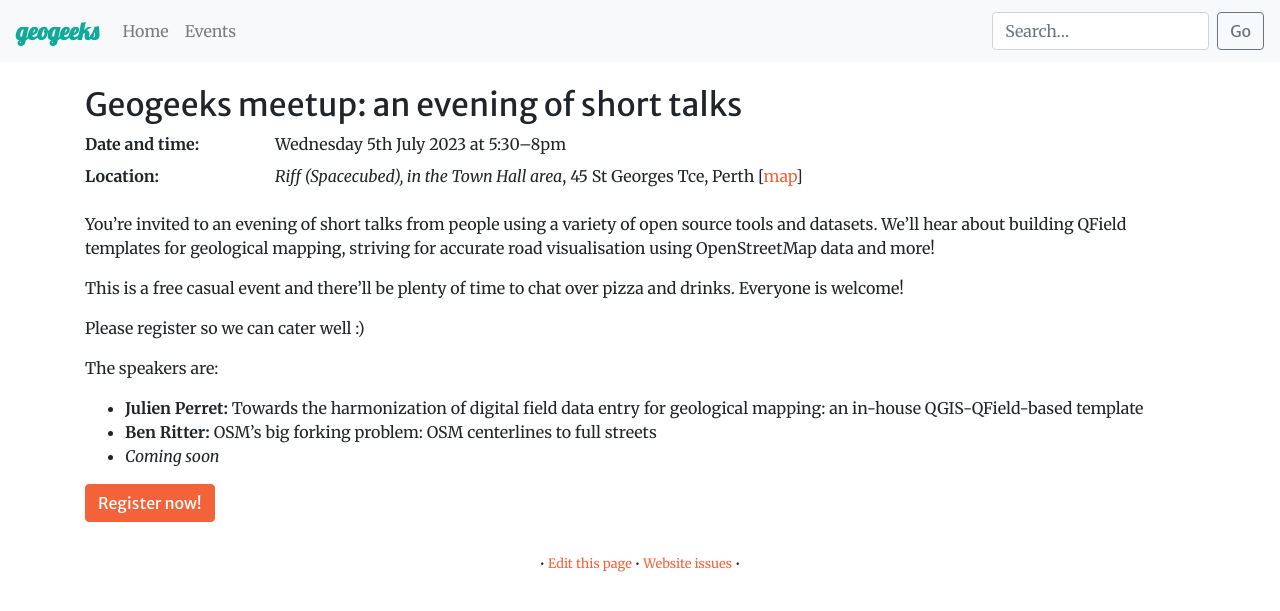
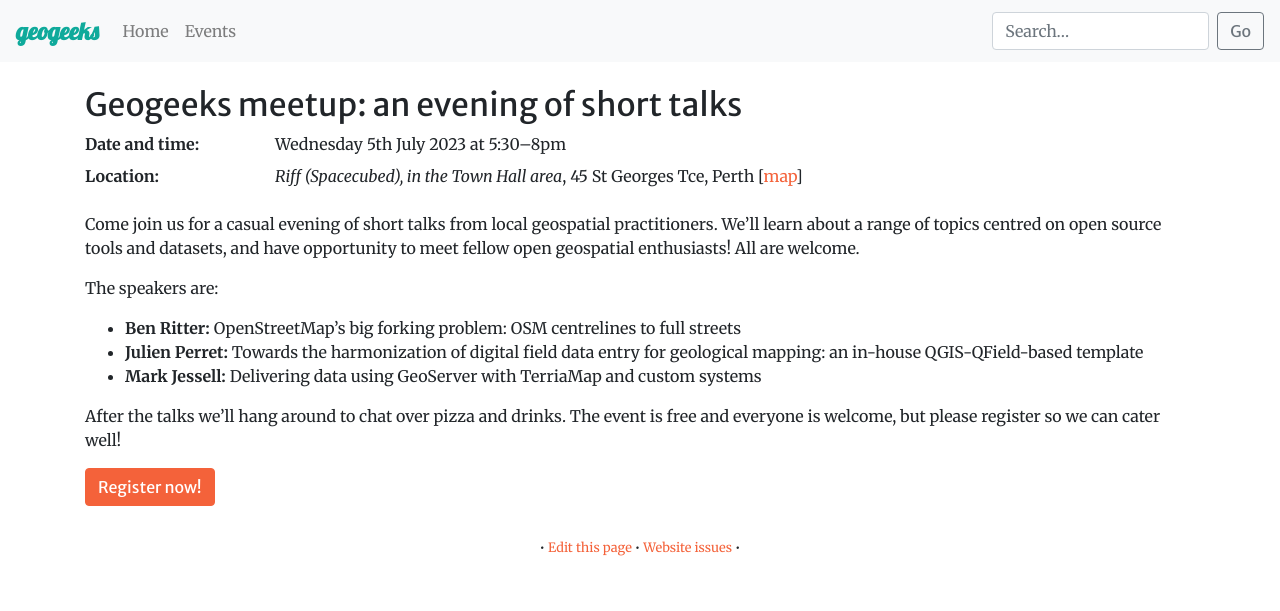
Before and after one commit to geogeeks-au/geogeeks-au.github.io, a Jekyll site: the page built from 2023/0705_qfield-osm.md, in a window 1280 px wide. Shown: the top 611 px of the page. Built offline with Jekyll 4.4.1, drawn with Linux system fonts in a browser that asks for light colours; comment, search, counter and statistics services are not loaded.

Commit message:
Update 0705_qfield-osm.md with changes from Humanitix

```diff
--- a/2023/0705_qfield-osm.md
+++ b/2023/0705_qfield-osm.md
@@ -11,15 +11,14 @@ registration_url: https://events.humanitix.com/geogeeks-meetup-qfield-osm-data-v
 homepage: true
 ---
 
-You’re invited to an evening of short talks from people using a variety of open source tools and datasets.
-We’ll hear about building QField templates for geological mapping, striving for accurate road visualisation using OpenStreetMap data and more!
-
-This is a free casual event and there’ll be plenty of time to chat over pizza and drinks. Everyone is welcome!
-
-Please register so we can cater well :)
+Come join us for a casual evening of short talks from local geospatial practitioners.
+We'll learn about a range of topics centred on open source tools and datasets, and have opportunity to meet fellow open geospatial enthusiasts!
+All are welcome.
 
 The speakers are:
 
+* **Ben Ritter:** OpenStreetMap's big forking problem: OSM centrelines to full streets
 * **Julien Perret:** Towards the harmonization of digital field data entry for geological mapping: an in-house QGIS-QField-based template
-* **Ben Ritter:** OSM's big forking problem: OSM centerlines to full streets
-* *Coming soon*
+* **Mark Jessell:** Delivering data using GeoServer with TerriaMap and custom systems
+
+After the talks we'll hang around to chat over pizza and drinks. The event is free and everyone is welcome, but please register so we can cater well!
```
